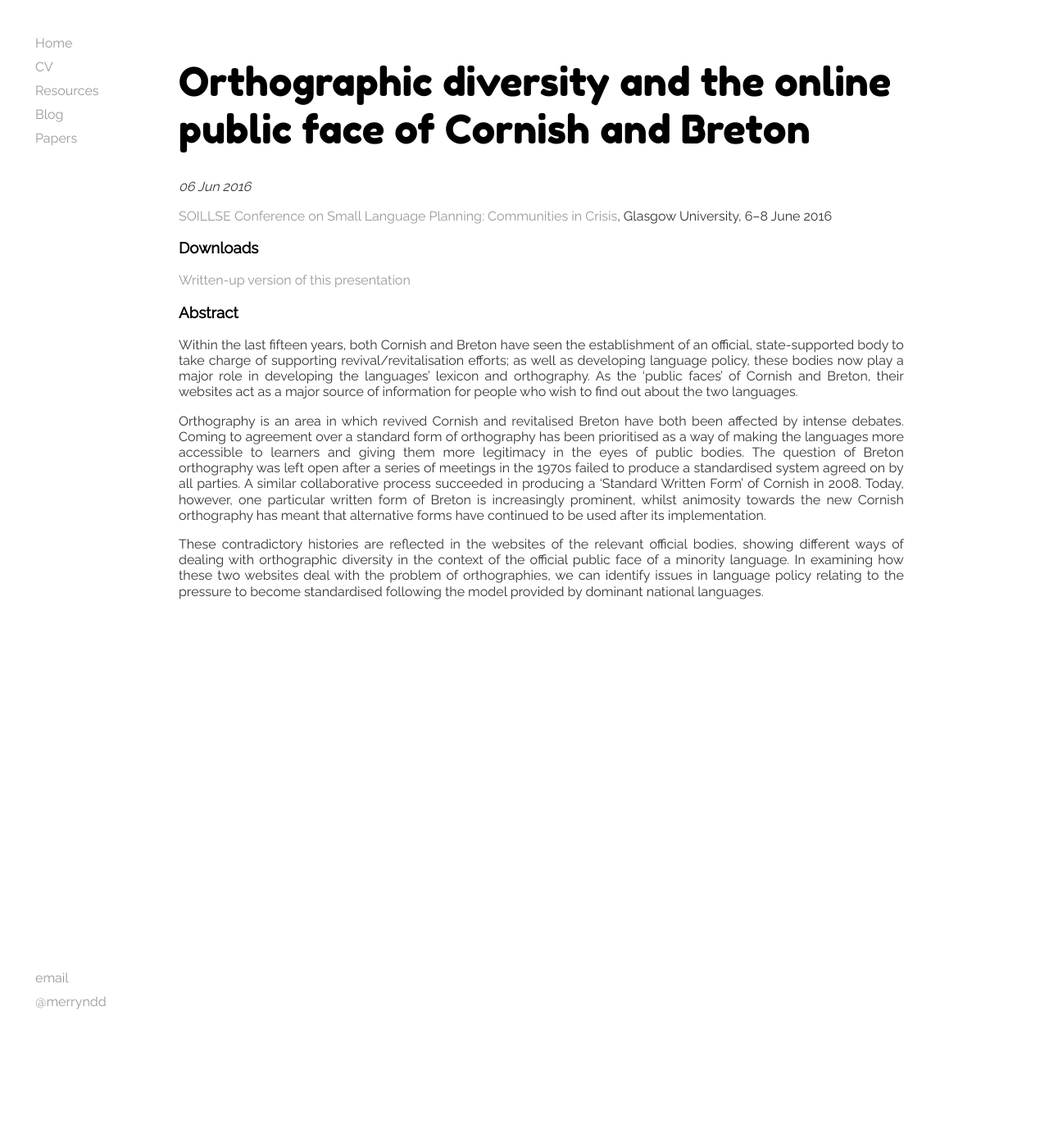
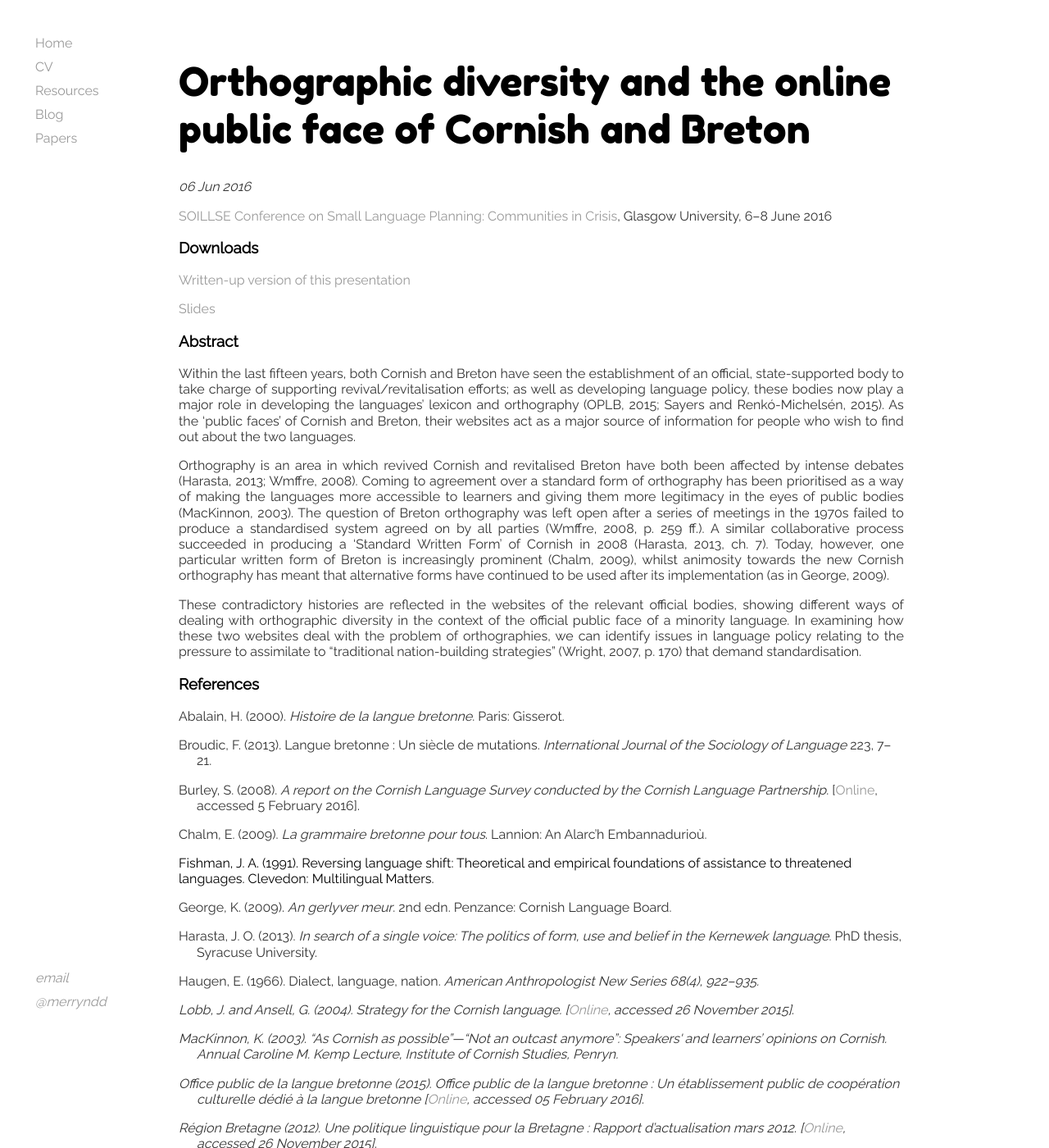
Before and after one commit to merryndd/merryndd.github.io, a Jekyll site: the page built from _posts/2016-06-06-online-cornish-breton.html, in a window 1280 px wide and 1400 px high. Shown: the whole window at 82% size. Built offline with Jekyll 4.4.1, drawn with Linux system fonts in a browser that asks for light colours; some of the changed text lies outside the part shown.

Commit message:
Update 2016-06-06-online-cornish-breton.html

```diff
--- a/_posts/2016-06-06-online-cornish-breton.html
+++ b/_posts/2016-06-06-online-cornish-breton.html
@@ -8,10 +8,30 @@ categories: [papers]
 
 <h3>Downloads</h3>
 <p><a href="https://www.academia.edu/26038260">Written-up version of this presentation</a></p>
+<p><a href="https://merryndd.github.io/papers/media/websites-slides.pdf">Slides</a></p>
 
 <h3>Abstract</h3>
-<p>Within the last fifteen years, both Cornish and Breton have seen the establishment of an official, state-supported body to take charge of supporting revival/revitalisation efforts; as well as developing language policy, these bodies now play a major role in developing the languages’ lexicon and orthography. As the ‘public faces’ of Cornish and Breton, their websites act as a major source of information for people who wish to find out about the two languages.</p>
+<p>Within the last fifteen years, both Cornish and Breton have seen the establishment of an official, state-supported body to take charge of supporting revival/revitalisation efforts; as well as developing language policy, these bodies now play a major role in developing the languages’ lexicon and orthography (OPLB, 2015; Sayers and Renkó-Michelsén, 2015). As the ‘public faces’ of Cornish and Breton, their websites act as a major source of information for people who wish to find out about the two languages.</p>
 
-<p>Orthography is an area in which revived Cornish and revitalised Breton have both been affected by intense debates. Coming to agreement over a standard form of orthography has been prioritised as a way of making the languages more accessible to learners and giving them more legitimacy in the eyes of public bodies. The question of Breton orthography was left open after a series of meetings in the 1970s failed to produce a standardised system agreed on by all parties. A similar collaborative process succeeded in producing a ‘Standard Written Form’ of Cornish in 2008. Today, however, one particular written form of Breton is increasingly prominent, whilst animosity towards the new Cornish orthography has meant that alternative forms have continued to be used after its implementation.<p>
+<p>Orthography is an area in which revived Cornish and revitalised Breton have both been affected by intense debates (Harasta, 2013; Wmffre, 2008). Coming to agreement over a standard form of orthography has been prioritised as a way of making the languages more accessible to learners and giving them more legitimacy in the eyes of public bodies (MacKinnon, 2003). The question of Breton orthography was left open after a series of meetings in the 1970s failed to produce a standardised system agreed on by all parties (Wmffre, 2008, p. 259 ff.). A similar collaborative process succeeded in producing a ‘Standard Written Form’ of Cornish in 2008 (Harasta, 2013, ch. 7). Today, however, one particular written form of Breton is increasingly prominent (Chalm, 2009), whilst animosity towards the new Cornish orthography has meant that alternative forms have continued to be used after its implementation (as in George, 2009).<p>
 
-<p>These contradictory histories are reflected in the websites of the relevant official bodies, showing different ways of dealing with orthographic diversity in the context of the official public face of a minority language. In examining how these two websites deal with the problem of orthographies, we can identify issues in language policy relating to the pressure to become standardised following the model provided by dominant national languages.</p>
+<p>These contradictory histories are reflected in the websites of the relevant official bodies, showing different ways of dealing with orthographic diversity in the context of the official public face of a minority language. In examining how these two websites deal with the problem of orthographies, we can identify issues in language policy relating to the pressure to assimilate to “traditional nation-building strategies” (Wright, 2007, p. 170) that demand standardisation.</p>
+
+<h3>References</h3>
+<p class="bibentry">Abalain, H. (2000). <i>Histoire de la langue bretonne</i>. Paris: Gisserot.</p>
+<p class="bibentry">Broudic, F. (2013). Langue bretonne : Un siècle de mutations. <i>International Journal of the Sociology of Language</i> 223, 7–21.</p>
+<p class="bibentry">Burley, S. (2008). <i>A report on the Cornish Language Survey conducted by the Cornish Language Partnership</i>. [<a href="http://www.magakernow.org/default.aspx?page=404">Online</a>, accessed 5 February 2016].</p>
+<p class="bibentry">Chalm, E. (2009). <i>La grammaire bretonne pour tous</i>. Lannion: An Alarc’h Embannadurioù.</p>
+Fishman, J. A. (1991). Reversing language shift: Theoretical and empirical foundations of assistance to threatened languages. Clevedon: Multilingual Matters.
+<p class="bibentry">George, K. (2009). <i>An gerlyver meur</i>. 2nd edn. Penzance: Cornish Language Board.</p>
+<p class="bibentry">Harasta, J. O. (2013). <i>In search of a single voice: The politics of form, use and belief in the Kernewek language</i>. PhD thesis, Syracuse University.</p>
+<p class="bibentry">Haugen, E. (1966). Dialect, language, nation. <i>American Anthropologist<i> New Series 68(4), 922–935.</p>
+<p class="bibentry">Lobb, J. and Ansell, G. (2004). <i>Strategy for the Cornish language</i>. [<a href="http://www.linguae-celticae.org/Cornish_Language_Strategy.pdf">Online</a>, accessed 26 November 2015].</p>
+<p class="bibentry">MacKinnon, K. (2003). <i>“As Cornish as possible”—“Not an outcast anymore”: Speakers' and learners’ opinions on Cornish</i>. Annual Caroline M. Kemp Lecture, Institute of Cornish Studies, Penryn.</p>
+<p class="bibentry">Office public de la langue bretonne (2015). <i>Office public de la langue bretonne : Un établissement public de coopération culturelle dédié à la langue bretonne</i> [<a href="http://www.fr.brezhoneg.bzh/include/viewFile.php?idtf=2251&path=f7%2F2251_016_Plaketenn-OPAB-web.pdf">Online</a>, accessed 05 February 2016].</p>
+<p class="bibentry">Région Bretagne (2012). <i>Une politique linguistique pour la Bretagne : Rapport d’actualisation mars 2012</i>. [<a href="http://www.bretagne.bzh/upload/docs/application/pdf/2012-04/rapport_dactualisation_de_la_politique_linguisique_2012.pdf">Online</a>, accessed 26 November 2015].</p>
+<p class="bibentry">Sallabank, J. (2011). Language policy for endangered languages. In P. K. Austin and J. Sallabank (Eds.). <i>The Cambridge handbook of endangered languages</i>. Cambridge: Cambridge University Press, pp. 277–290.</p>
+<p class="bibentry">Sayers, D. and Renkó-Michelsén, Z. (2015). Phoenix from the ashes: Reconstructed Cornish in relation to Einar Haugen’s four-step model of language standardisation. <i>Sociolinguistica</i> 29, 17–37.</p>
+<p class="bibentry">UNESCO (2015). <i>A decade of promoting multilingualism in cyberspace</i>. [<a href="http://unesdoc.unesco.org/images/0023/002327/232743e.pdf">Online</a>, accessed 16 May 2016].</p>
+<p class="bibentry">Wmffre, I. (2008). <i>Breton orthographies and dialects: The twentieth-century orthography war in Brittany</i>. Oxford: Peter Lang.</p>
+<p class="bibentry">Wright, S. (2007). Language policy and language planning. In C. Llamas, L. Mulling and P. Stockwell (Eds.). <i>The Routledge companion to sociolinguistics</i>. London: Routledge.</p>
```
